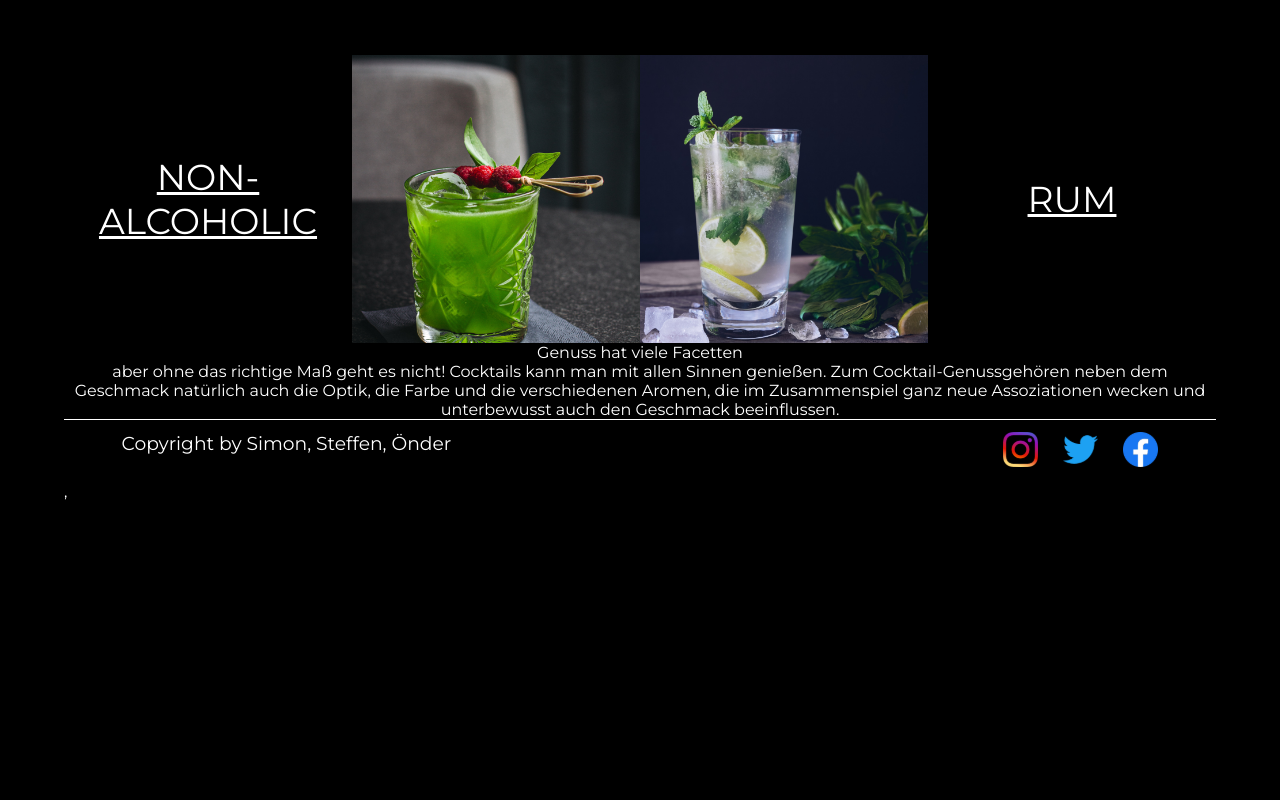
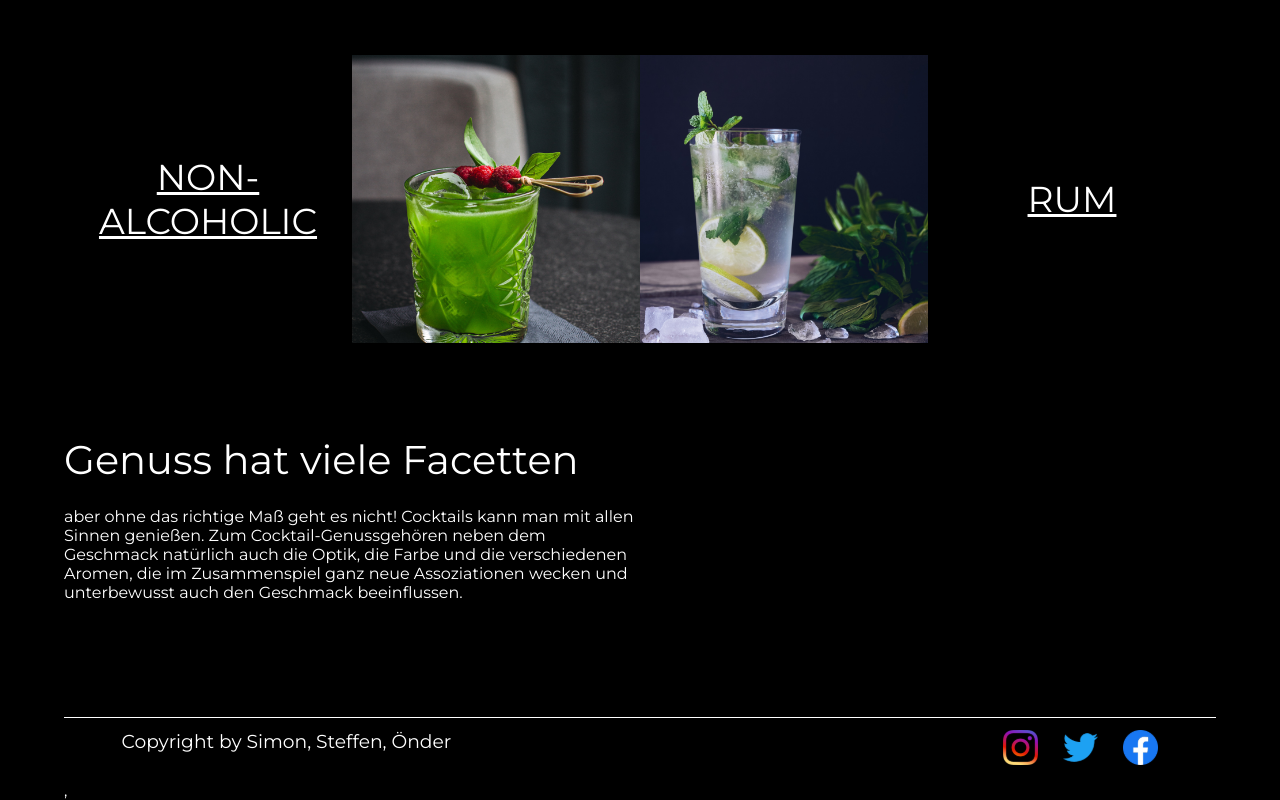
Before and after one commit to Team-Forty/FORTY, a React (Create React App) app: page / in a window 1280 px wide. Shown: the part 1625-2425 px from the top of the page. Before the commit the page ends 2126 px from the top, so only its background shows below. Built offline with nearby package versions, Linux system fonts and the light colour scheme.

Commit message:
korrekturMainScss

```diff
--- a/src/components/main/Main.css
+++ b/src/components/main/Main.css
@@ -113,14 +113,14 @@ body {
   font-family: "Montserrat";
   text-decoration: none;
 }
-.main .main_flex .main_article {
+.main .main_article {
   text-align: left;
   padding: 8% 0px;
 }
-.main .main_flex .main_article p:first-child {
+.main .main_article p:first-child {
   font-size: 40px;
 }
-.main .main_flex .main_article p:last-child {
+.main .main_article p:last-child {
   width: 50%;
   padding: 2% 0px;
 }
--- a/src/components/main/main.scss
+++ b/src/components/main/main.scss
@@ -150,6 +150,7 @@ body{
                 }
             }
         }
+    }
     .main_article{
         text-align: left;
         padding: 8% 0px;
@@ -161,10 +162,6 @@ body{
             padding: 2% 0px;
         }
     }
-
-    }
-
-
 }
 
 /*================================
```
Also changed, not shown: 1 other file (tests, documents, lock files or other folders). Lines whose indentation alone changed are shown as unchanged.
